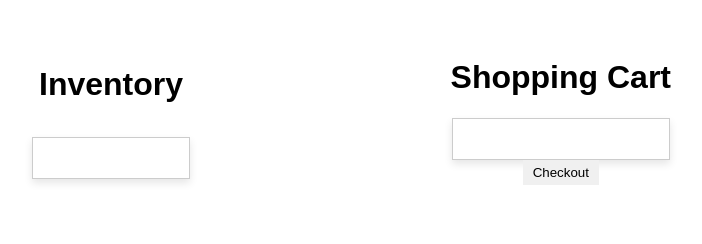
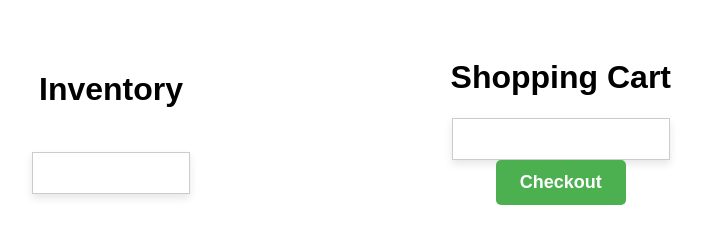
Before and after one commit to yingshill/shopping_cart, a website: page index.html in a window 1280 px wide. Shown: the whole page, without its empty margins (285-987 px from the left). Drawn offline with Linux system fonts and the light colour scheme; no server answers.

Commit message:
Refined checkout btn

```diff
--- a/style.css
+++ b/style.css
@@ -60,15 +60,28 @@ button:hover {
 }
 
 /* Specific styling for add to cart and checkout buttons */
-.add-to-cart,
-.checkout {
- background-color: black;
+#checkout-btn {
+ font-size: 18px;
+ font-weight: bold;
+ background-color: #4caf50;
  color: white;
- padding: 10px 20px;
- text-transform: uppercase;
+ padding: 12px 24px;
+ border: none;
+ border-radius: 5px;
+ cursor: pointer;
+ transition: background-color 0.3s, box-shadow 0.3s;
 }
 
-.checkout {
- width: 100%;
- margin-top: 20px;
+#checkout-btn:hover {
+ background-color: #45a049; /* slightly darker green on hover */
+ box-shadow: 0 4px 8px rgba(0, 0, 0, 0.2); /* shadow for 3D effect */
 }
+
+#checkout-btn:active {
+ background-color: #3e8e41; /* even darker green when pressed */
+ box-shadow: 0 2px 4px rgba(0, 0, 0, 0.2); /* smaller shadow when pressed */
+}
+
+.hidden {
+ display: none;
+}
```
